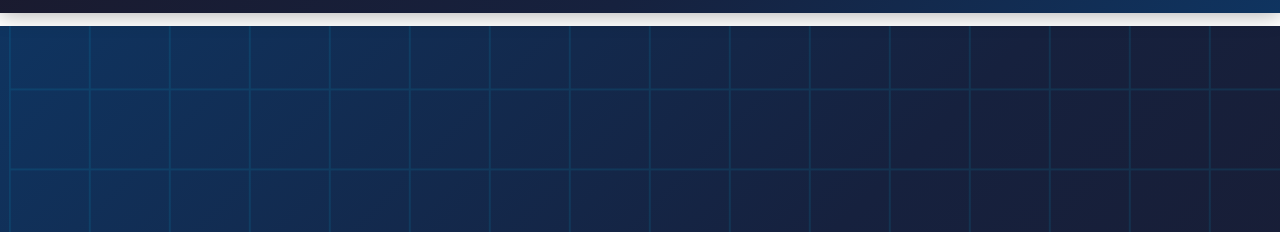
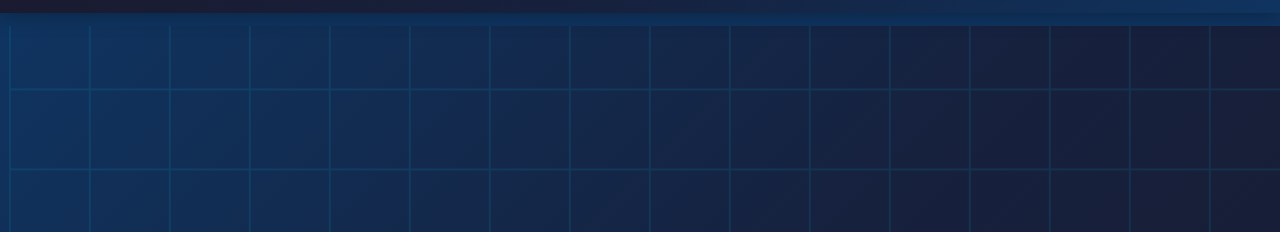
Before and after one commit to codewithPrasiddha/JasonWaggoner, a plain HTML site: page index.html in a window 1280 px wide. Shown: the part 54-286 px from the top of the page. Drawn offline with Linux system fonts and the light colour scheme.

Commit message:
Set background color for html and body
Add background color to html and body elements.

```diff
--- a/index.html
+++ b/index.html
@@ -5,6 +5,10 @@
     <meta name="viewport" content="width=device-width, initial-scale=1.0" />
     <title>International Fitness & Pickleball Consulting</title>
 <style>
+    html, body {
+  background-color: #0f3460; /* matches header’s bottom color */
+}
+
 * {
   margin: 0;
   padding: 0;
```
